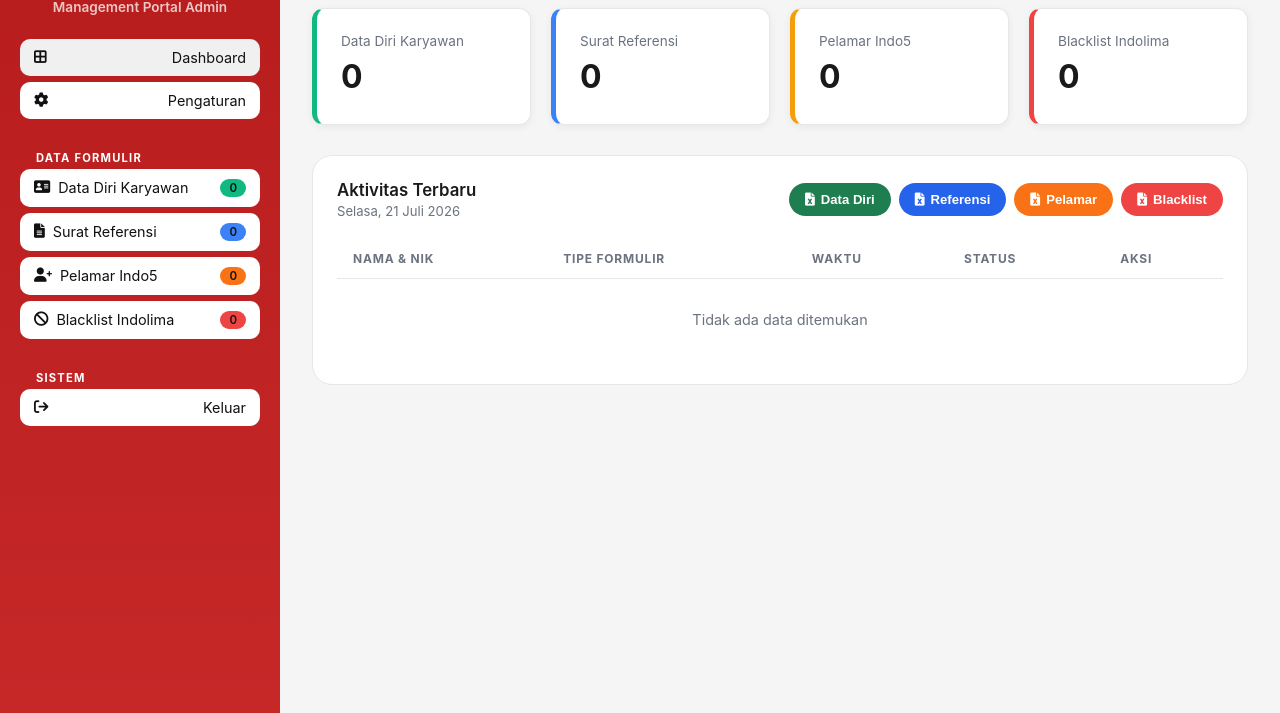
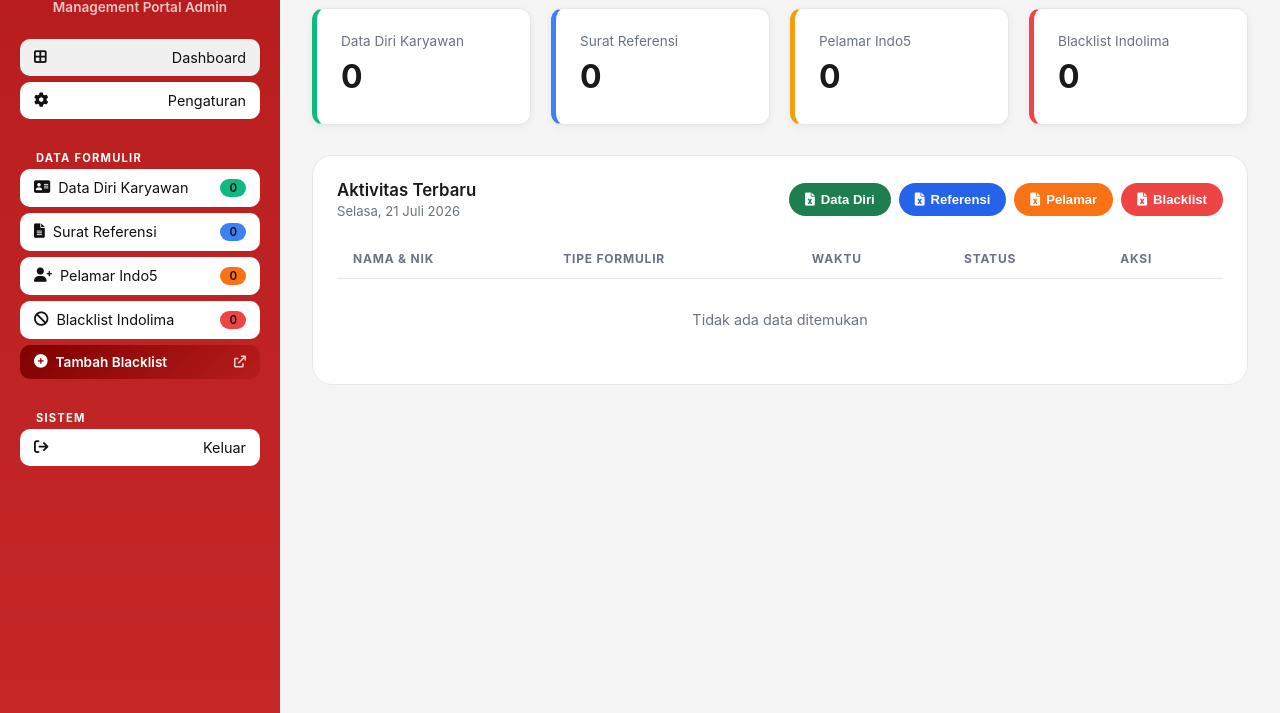
Before and after one commit to putralearn/indo5-v2, a plain HTML site: page admin_dashboard_indo5.html in a window 1280 px wide. Shown: the part 107-820 px from the top of the page. Drawn offline with Linux system fonts and the light colour scheme; no server answers; sample sign-in values are in the browser's storage.

Commit message:
Add: tombol Tambah Blacklist di sidebar admin

```diff
--- a/admin_dashboard_indo5.html
+++ b/admin_dashboard_indo5.html
@@ -371,6 +371,11 @@ button#confirmCancelBtn, button#confirmOkBtn {
           <i class="fa-solid fa-ban" style="color:#111;"></i> <span style="color:#111;flex:1;text-align:left;">Blacklist Indolima</span>
           <span class="badge red" id="badge-blacklist">0</span>
         </button>
+        <a href="/formblaclits.html" target="_blank" style="display:flex;align-items:center;gap:8px;padding:9px 14px;border-radius:10px;margin-bottom:6px;background:linear-gradient(135deg,#7f0000,#b71c1c);color:#fff;font-size:0.85rem;font-weight:600;text-decoration:none;" onmouseover="this.style.opacity='0.85'" onmouseout="this.style.opacity='1'">
+          <i class="fa-solid fa-circle-plus"></i>
+          <span style="flex:1;">Tambah Blacklist</span>
+          <i class="fa-solid fa-arrow-up-right-from-square" style="font-size:0.75rem;opacity:0.8;"></i>
+        </a>
       </div>
 
       <div class="menu-section">
```
